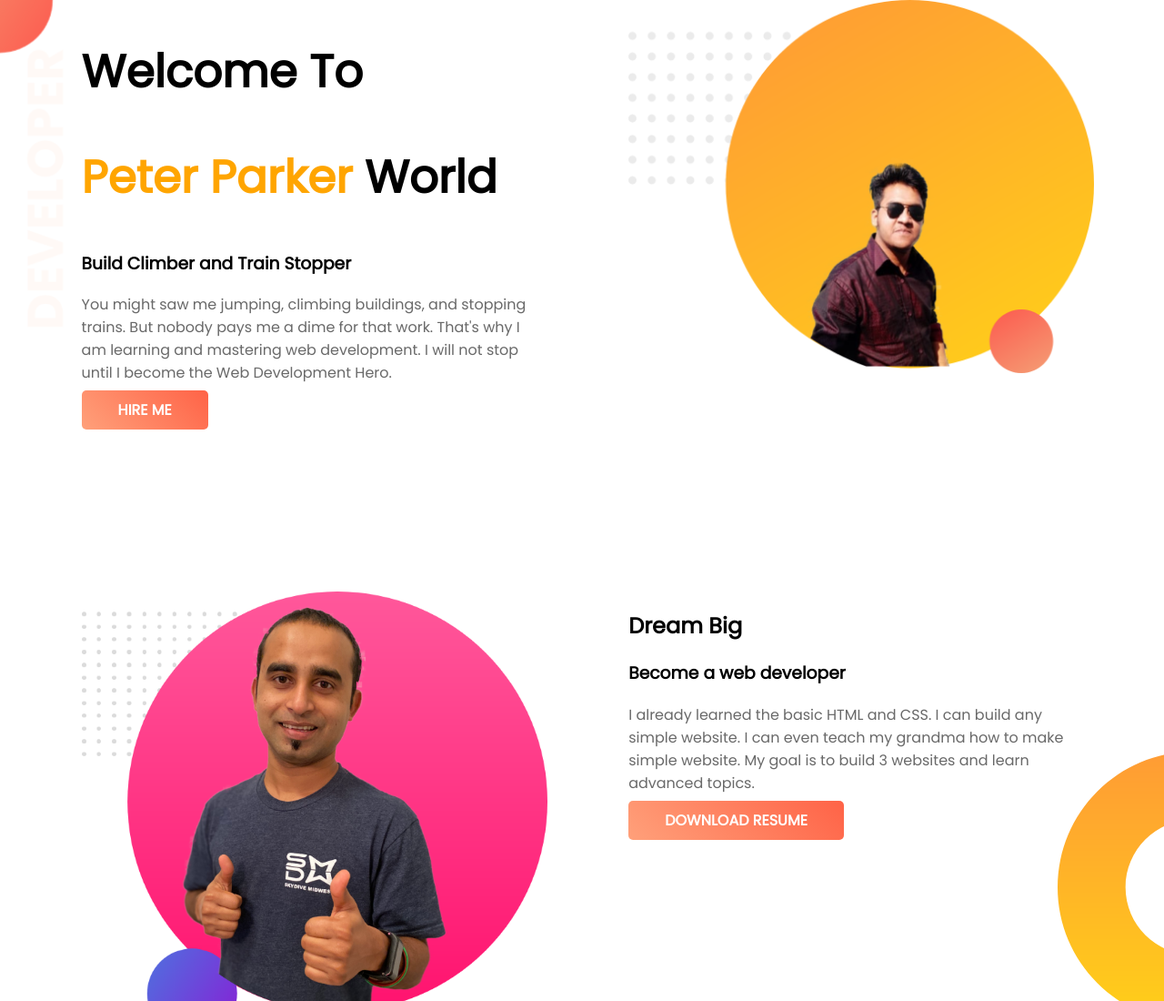
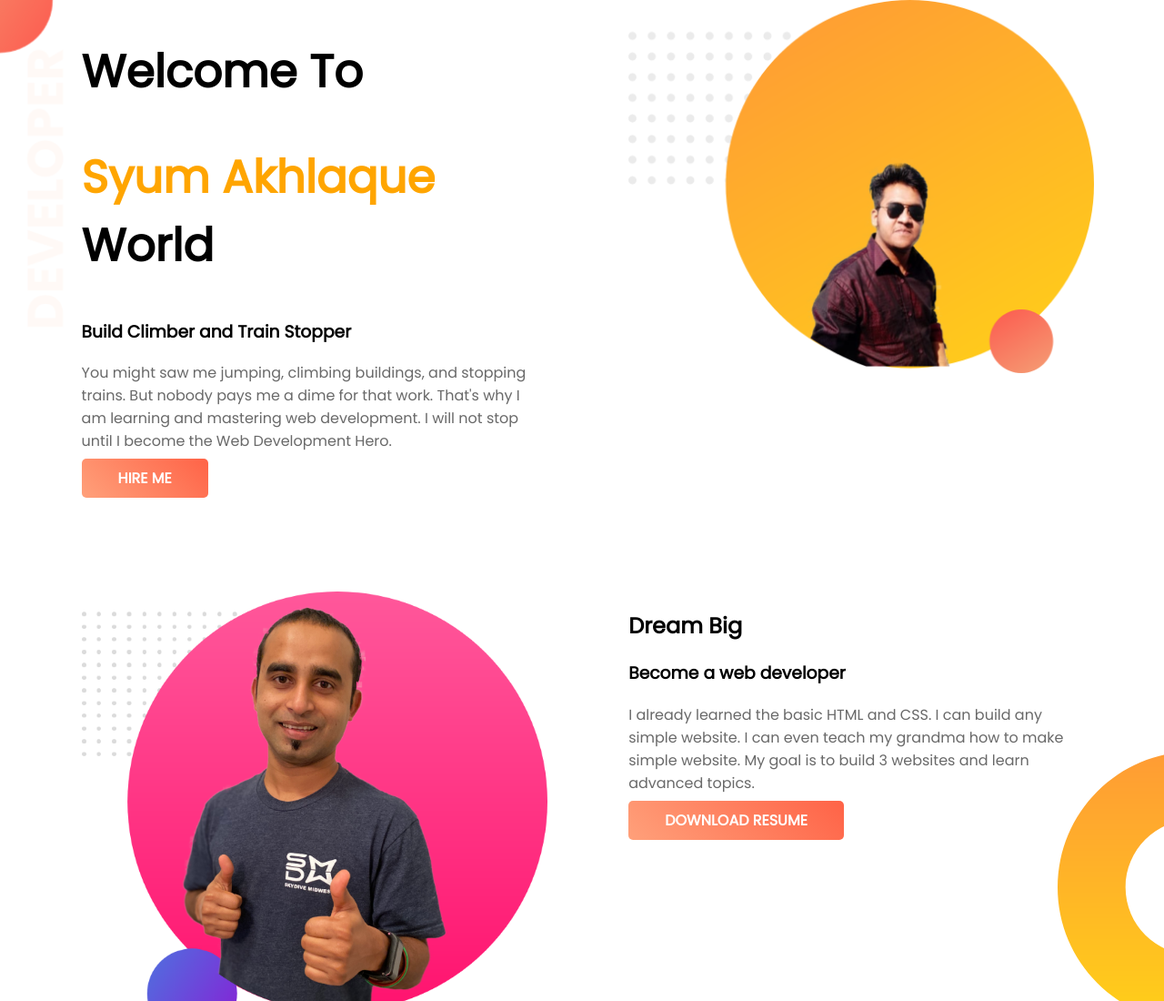
Before and after one commit to syum-akhlaque/web-portfolio, a plain HTML site: page index.html in a window 1280 px wide. Shown: the top 1100 px of the page at 91% size. Drawn offline with Linux system fonts and the light colour scheme; files whose address does not match are found by name.

Commit message:
ADD my name

```diff
--- a/index.html
+++ b/index.html
@@ -12,7 +12,7 @@
     <section class="top-banner">
         <div class="half-width">
             <h1>Welcome To</h1>
-            <h1><span>Peter Parker</span> World</h1>
+            <h1><span>Syum Akhlaque</span> World</h1>
             <h3>Build Climber and Train Stopper</h3>
             <p>You might saw me jumping, climbing buildings, and stopping trains. But nobody pays me a dime for that work. That's why I am learning and mastering web development. I will not stop until I become the Web Development Hero.</p>
             <a class="anchor-button" target="_blank" href="https://www.linkedin.com/company/programminghero/">HIRE ME</a>
```
